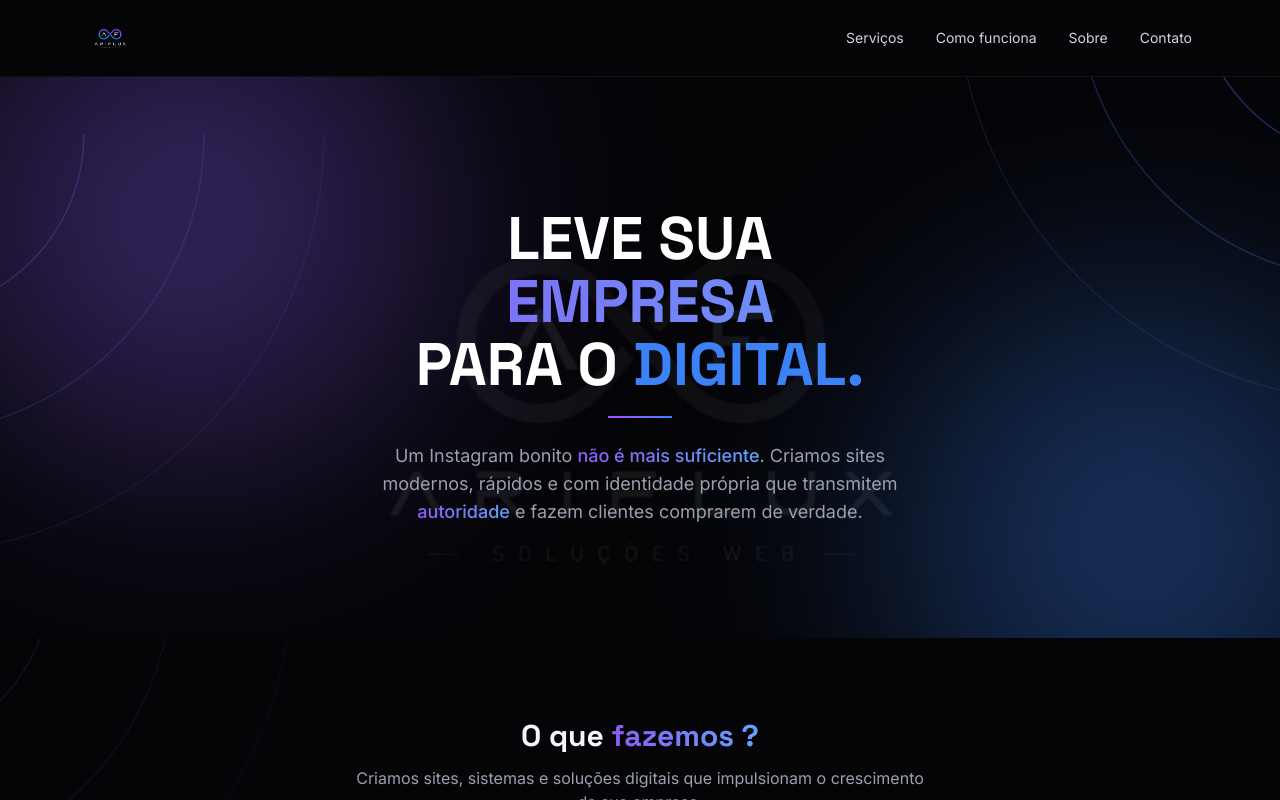
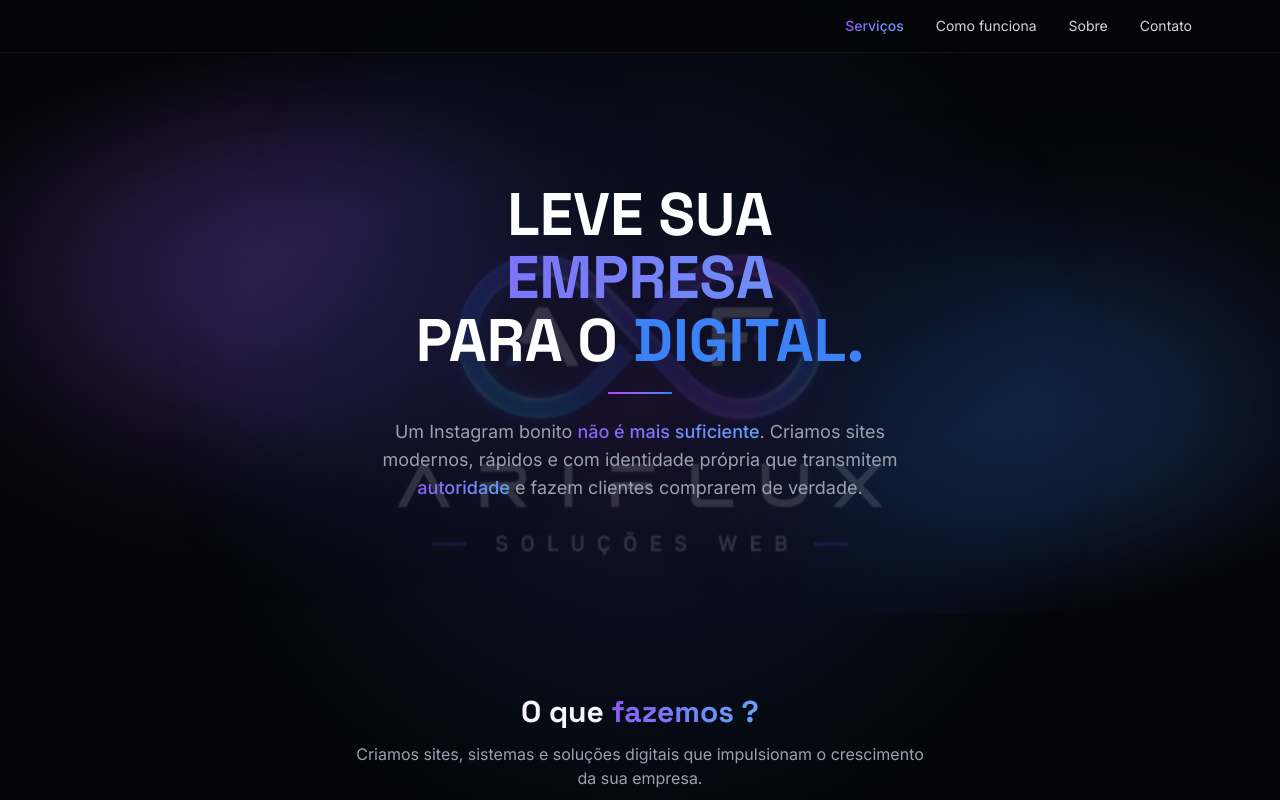
Before and after one commit to ariellybispo/Ariflux, a Next.js app: page / in a window 1280 px wide. Shown: the top 800 px of the page. Built offline with nearby package versions, Linux system fonts and the light colour scheme.

Commit message:
ajustando fundo

```diff
--- a/app/globals.css
+++ b/app/globals.css
@@ -106,7 +106,12 @@ h1, h2, h3, .font-display {
     animation: none;
   }
 }
-/* Logo como marca d'água fixa no fundo de todo o site */
+/* Logo de fundo + anéis de circuito pulsando */
+body {
+  position: relative;
+  overflow-x: hidden;
+}
+
 body::before {
   content: "";
   position: fixed;
@@ -115,26 +120,54 @@ body::before {
   background-image: url("/logo-ariflux.png");
   background-repeat: no-repeat;
   background-position: center;
-  background-size: min(60vw, 700px);
-  opacity: 0.05;
-  filter: grayscale(1) brightness(1.4);
+  background-size: min(45vw, 500px);
+  opacity: 0.07;
   pointer-events: none;
-  animation: logoPulse 8s ease-in-out infinite;
+  animation: logoBreathe 9s ease-in-out infinite;
+}
+body::before {
+  content: "";
+  position: fixed;
+  inset: 0;
+  z-index: -1;
+  background-image: url("/ariflux.gif");
+  background-repeat: no-repeat;
+  background-position: center;
+  background-size: min(55vw, 650px);
+  opacity: 0.15;
+  mix-blend-mode: screen;
+  pointer-events: none;
+}
+body::after {
+  content: "";
+  position: fixed;
+  inset: 0;
+  z-index: -2;
+  background: radial-gradient(
+    circle at center,
+    rgba(139, 92, 246, 0.15) 0%,
+    rgba(59, 130, 246, 0.08) 35%,
+    transparent 65%
+  );
+  pointer-events: none;
+  animation: glowPulse 10s ease-in-out infinite;
 }
 
 @keyframes logoPulse {
-  0%, 100% {
-    opacity: 0.05;
-    transform: scale(1);
-  }
-  50% {
-    opacity: 0.09;
-    transform: scale(1.03);
-  }
+  0%, 100% { opacity: 0.06; transform: scale(1) rotate(0deg); }
+  50% { opacity: 0.11; transform: scale(1.04) rotate(1deg); }
 }
 
-@media (prefers-reduced-motion: reduce) {
-  body::before {
-    animation: none;
-  }
+@keyframes glowPulse {
+  0%, 100% { opacity: 0.6; }
+  50% { opacity: 1; }
 }
+.ambient-glow {
+  position: absolute;
+  inset: 0;
+  z-index: 0;
+  overflow: hidden;
+  pointer-events: none;
+  -webkit-mask-image: radial-gradient(ellipse 80% 70% at center, black 40%, transparent 85%);
+  mask-image: radial-gradient(ellipse 80% 70% at center, black 40%, transparent 85%);
+}
--- a/app/page.tsx
+++ b/app/page.tsx
@@ -60,8 +60,6 @@ export default function Home() {
       {/* HERO */}
       <section className="relative overflow-hidden px-6 pt-20 pb-28 text-center">
         <div className="ambient-glow" />
-        <BackgroundArcs side="right" className="-right-24 -top-24 opacity-70" />
-        <BackgroundArcs side="left" className="-left-24 -bottom-24 opacity-50" />
         <div className="relative z-10 mx-auto max-w-3xl">
           <span className="invisible mb-6 inline-block rounded-full border border-purple-500/30 bg-purple-500/10 px-4...">
   Ariflux · Soluções Web
@@ -86,7 +84,6 @@ export default function Home() {
 
       {/* SERVIÇOS */}
 <section id="servicos" className="relative overflow-hidden px-6 py-20">
-          <BackgroundArcs side="left" className="-left-32 -top-16 opacity-25" />
         <div className="relative z-10 mx-auto max-w-6xl">
           <div className="mx-auto max-w-xl text-center">
             <h2 className="font-display text-2xl font-semibold sm:text-3xl">
--- a/components/BackgroundArcs.tsx
+++ b/components/BackgroundArcs.tsx
@@ -9,6 +9,10 @@ export default function BackgroundArcs({ className = "", side = "right" }: Props
   return (
     <svg
       className={`pointer-events-none absolute ${flip} ${className}`}
+      style={{
+        maskImage: "radial-gradient(circle at 100% 0%, black 15%, transparent 65%)",
+        WebkitMaskImage: "radial-gradient(circle at 100% 0%, black 15%, transparent 65%)",
+      }}
       width="600"
       height="600"
       viewBox="0 0 600 600"
--- a/components/Footer.tsx
+++ b/components/Footer.tsx
@@ -14,7 +14,7 @@ export default function Navbar() {
       <nav className="mx-auto flex max-w-6xl items-center justify-between px-6 py-4">
         <Link href="#" className="flex items-center gap-2">
           <Image
-            src="/logo-ariflux.png"
+            src="/ariflux.gif"
             alt="Ariflux"
             width={36}
             height={36}
--- a/components/Navbar.tsx
+++ b/components/Navbar.tsx
@@ -1,25 +1,52 @@
+"use client";
+
 import Link from "next/link";
+import { useEffect, useState } from "react";
 
 const links = [
-  { href: "#servicos", label: "Serviços" },
-  { href: "#processo", label: "Como funciona" },
-  { href: "#sobre", label: "Sobre" },
-  { href: "#contato", label: "Contato" },
+  { href: "#servicos", label: "Serviços", id: "servicos" },
+  { href: "#processo", label: "Como funciona", id: "processo" },
+  { href: "#sobre", label: "Sobre", id: "sobre" },
+  { href: "#contato", label: "Contato", id: "contato" },
 ];
 
 export default function Navbar() {
+  const [activeSection, setActiveSection] = useState("");
+
+  useEffect(() => {
+    const sections = links
+      .map((link) => document.getElementById(link.id))
+      .filter((el): el is HTMLElement => el !== null);
+
+    const observer = new IntersectionObserver(
+      (entries) => {
+        entries.forEach((entry) => {
+          // Quando a seção ocupar o centro/maior parte da tela visível, ativa ela
+          if (entry.isIntersecting) {
+            setActiveSection(entry.target.id);
+          }
+        });
+      },
+      {
+        // Ajusta o gatilho para ativar quando a seção estiver bem visível no meio da tela
+        rootMargin: "-40% 0px -50% 0px",
+      }
+    );
+
+    sections.forEach((section) => observer.observe(section));
+
+    return () => {
+      sections.forEach((section) => observer.unobserve(section));
+    };
+  }, []);
+
   return (
     <header className="sticky top-0 z-50 border-b border-white/5 bg-[#050508]/80 backdrop-blur">
       <nav className="mx-auto flex max-w-6xl items-center justify-between px-6 py-4">
         <Link href="#" className="flex items-center gap-2">
           {/* eslint-disable-next-line @next/next/no-img-element */}
-          <img
-            src="/logo-ariflux.png"
-            alt="Ariflux"
-            className="h-11 w-auto object-contain"
-          />
+
           <span className="font-display text-2xl font-bold tracking-wide">
-
           </span>
         </Link>
 
@@ -28,13 +55,16 @@ export default function Navbar() {
             <a
               key={link.href}
               href={link.href}
-              className="text-sm text-gray-300 transition-colors hover:text-white"
+              className={`text-sm transition-colors ${
+                activeSection === link.id
+                  ? "text-gradient font-medium"
+                  : "text-gray-300 hover:text-white"
+              }`}
             >
               {link.label}
             </a>
           ))}
         </div>
-
       </nav>
     </header>
   );
```
Also changed, not shown: public/ariflux.gif (added).
